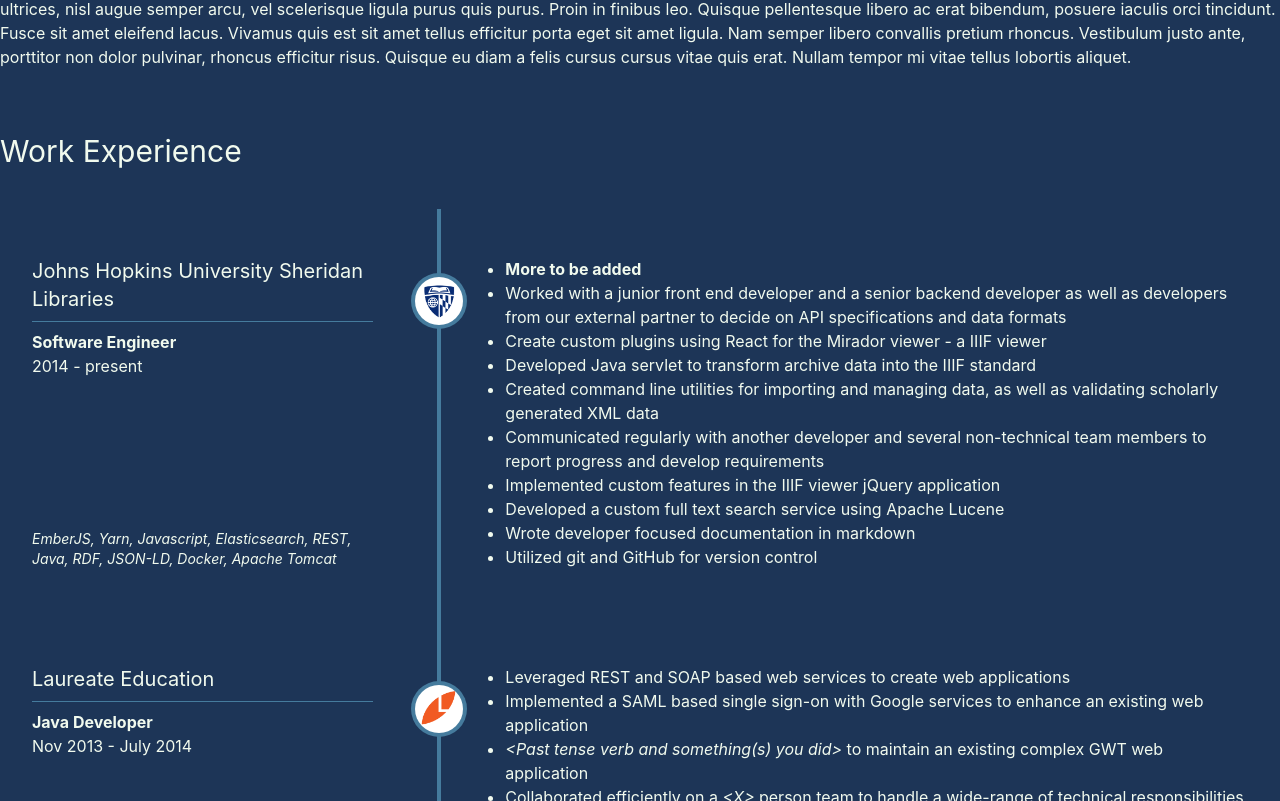
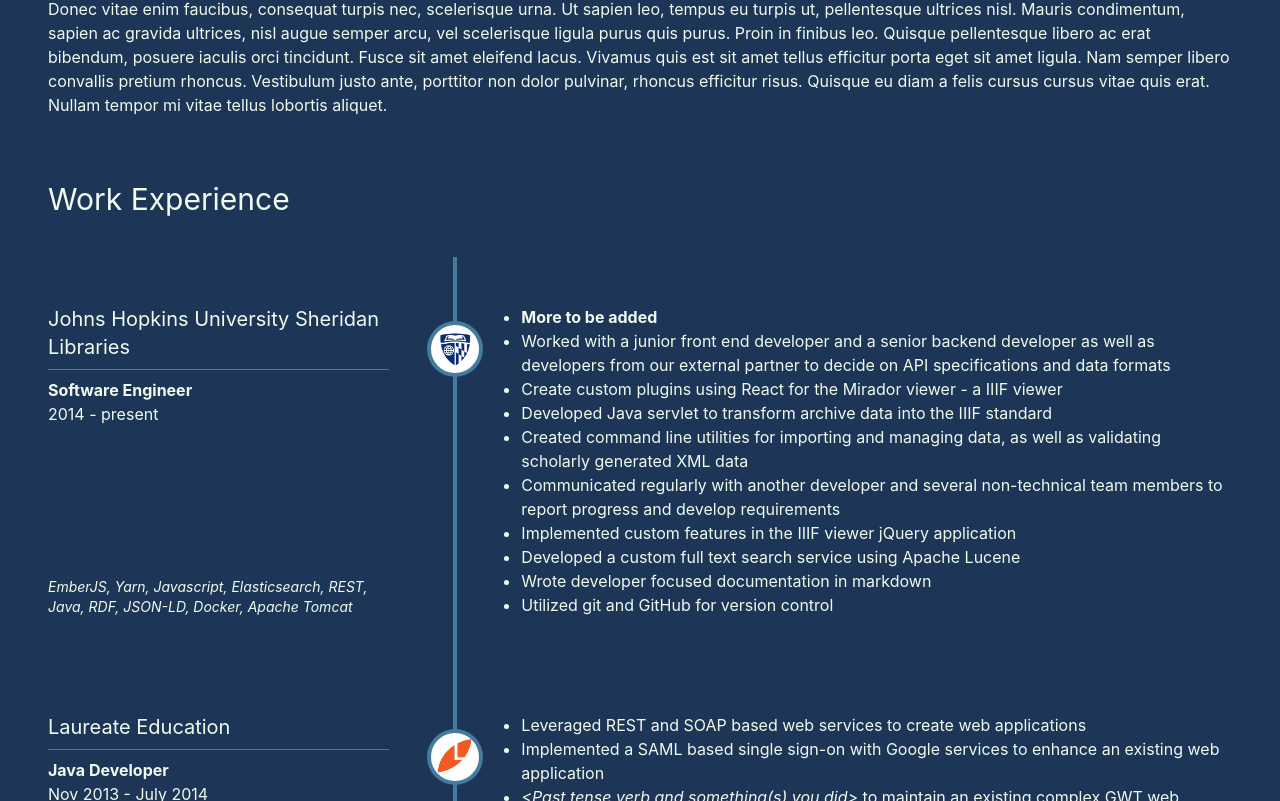
Before and after one commit to jabrah/jabrah-portfolio, a Next.js app: page / in a window 1280 px wide. Shown: the part 419-1220 px from the top of the page. Built offline with nearby package versions, Linux system fonts and the light colour scheme.

Commit message:
Adjust padding some more

```diff
--- a/components/Section.js
+++ b/components/Section.js
@@ -3,7 +3,7 @@
  */
 export default function Section({ children, id, title }) {
   return (
-    <section id={id} className="my-16">
+    <section id={id} className="my-16 px-12">
       <h2 className="text-3xl my-10">{title}</h2>
       {children}
     </section>
--- a/components/xp/Experience.js
+++ b/components/xp/Experience.js
@@ -6,14 +6,14 @@
     <li className={styles['experience-item']}>
       <Icon logo={logo} altText={`${jobTitle} @ ${employer} icon`} />
       <div className="grid gap-8 grid-cols-3 divide-x-4">
-        <div className="flex flex-col py-12 px-8">
+        <div className="flex flex-col py-12 pl-0 pr-8">
           <h3 className="text-xl">{employer}</h3>
           <hr className="my-2 border-myblue-300" />
           <div className="font-bold">{jobTitle}</div>
           <div>{timeline}</div>
           <div className="mt-auto italic text-sm">{tech}</div>
         </div>
-        <div className="col-span-2 py-12 pl-16 pr-8 border-myblue-300">
+        <div className="col-span-2 py-12 pl-16 pr-0 border-myblue-300">
           {children}
         </div>
       </div>
```
